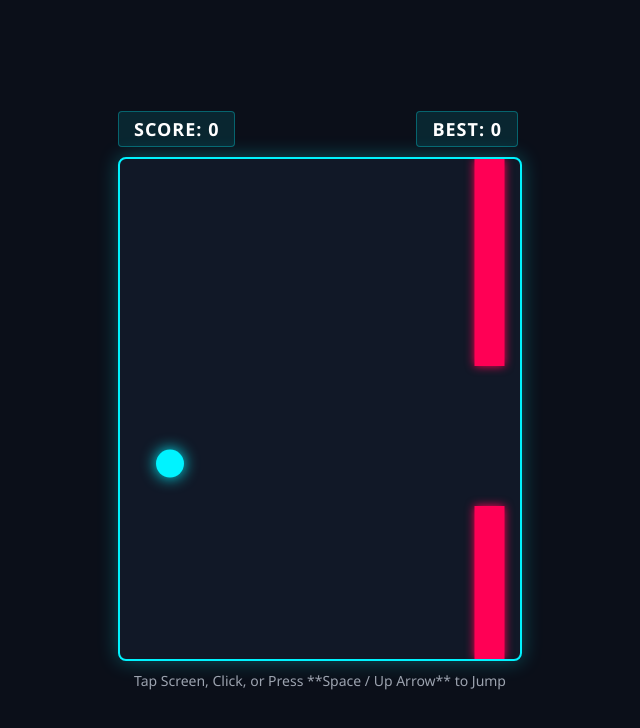
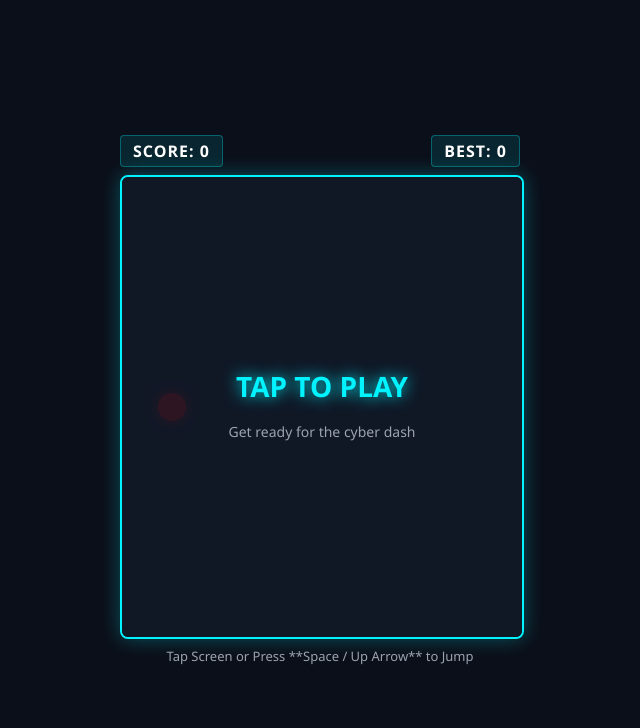
Before and after one commit to nexxy890-art/Cyber-Runner, a plain HTML site: page index.html in a window 1280 px wide. Shown: the whole page, without its empty margins (320-960 px from the left). Drawn offline with Linux system fonts and the light colour scheme; no server answers.

Commit message:
Update index.html

```diff
--- a/index.html
+++ b/index.html
@@ -2,7 +2,7 @@
 <html lang="en">
 <head>
     <meta charset="UTF-8">
-    <meta name="viewport" content="width=device-width, initial-scale=1.0">
+    <meta name="viewport" content="width=device-width, initial-scale=1.0, maximum-scale=1.0, user-scalable=no">
     <title>Neon Pulse: Cyber Dash</title>
     <style>
         body {
@@ -17,11 +17,30 @@
             justify-content: center;
             height: 100vh;
             overflow: hidden;
+            touch-action: none;
         }
 
         #game-container {
             text-align: center;
             position: relative;
+            width: 400px;
+        }
+
+        .scoreboard {
+            display: flex;
+            justify-content: space-between;
+            width: 100%;
+            margin-bottom: 8px;
+            font-size: 16px;
+            font-weight: bold;
+            letter-spacing: 1px;
+        }
+
+        .score-box {
+            background: rgba(0, 243, 255, 0.1);
+            padding: 4px 12px;
+            border-radius: 4px;
+            border: 1px solid rgba(0, 243, 255, 0.3);
         }
 
         canvas {
@@ -33,26 +52,9 @@
             border-radius: 8px;
         }
 
-        .scoreboard {
-            display: flex;
-            justify-content: space-between;
-            width: 400px;
-            margin-bottom: 10px;
-            font-size: 18px;
-            font-weight: bold;
-            letter-spacing: 1px;
-        }
-
-        .score-box {
-            background: rgba(0, 243, 255, 0.1);
-            padding: 5px 15px;
-            border-radius: 4px;
-            border: 1px solid rgba(0, 243, 255, 0.3);
-        }
-
         #instructions {
-            margin-top: 10px;
-            font-size: 14px;
+            margin-top: 8px;
+            font-size: 13px;
             color: #9ca3af;
         }
     </style>
@@ -64,16 +66,14 @@
             <div class="score-box">SCORE: <span id="currentScore">0</span></div>
             <div class="score-box">BEST: <span id="highScore">0</span></div>
         </div>
-        <canvas id="gameCanvas" width="400" height="500"></canvas>
-        <div id="instructions">Tap Screen, Click, or Press **Space / Up Arrow** to Jump</div>
+        <canvas id="gameCanvas" width="400" height="460"></canvas>
+        <div id="instructions">Tap Screen or Press **Space / Up Arrow** to Jump</div>
     </div>
 
-    <!-- Firebase SDK Scripts -->
     <script type="module">
         import { initializeApp } from "https://www.gstatic.com/firebasejs/10.8.0/firebase-app.js";
         import { getDatabase, ref, set, get, child } from "https://www.gstatic.com/firebasejs/10.8.0/firebase-database.js";
 
-        // Aapki asli Firebase configuration yahan add kar di gayi hai
         const firebaseConfig = {
             apiKey: "AIzaSyAK5S695EtUotQh7McfGA539z23hfkqQnM",
             authDomain: "sukuna-chat.firebaseapp.com",
@@ -81,7 +81,6 @@
             storageBucket: "sukuna-chat.firebasestorage.app",
             messagingSenderId: "37564963680",
             appId: "1:37564963680:web:ba9fcb336cf11a057f1c05",
-            measurementId: "G-CQ20F83JCL",
             databaseURL: "https://sukuna-chat-default-rtdb.firebaseio.com/"
         };
 
@@ -90,7 +89,7 @@
             const app = initializeApp(firebaseConfig);
             db = getDatabase(app);
         } catch (e) {
-            console.log("Firebase fallback to local storage active.");
+            console.log("Firebase offline mode active.");
         }
 
         const canvas = document.getElementById("gameCanvas");
@@ -100,7 +99,6 @@
         let highScore = localStorage.getItem("cyberHighScore") || 0;
         document.getElementById("highScore").innerText = highScore;
 
-        // Firebase se high score sync karne ki koshish
         if (db) {
             const dbRef = ref(db);
             get(child(dbRef, 'leaderboard/player_best')).then((snapshot) => {
@@ -112,31 +110,31 @@
                         document.getElementById("highScore").innerText = highScore;
                     }
                 }
-            }).catch((error) => {
-                console.error(error);
-            });
+            }).catch((error) => { console.error(error); });
         }
 
-        let gameRunning = true;
-
+        let gameState = "start"; // start, playing, gameover
         let player = {
             x: 50,
-            y: 250,
+            y: 230,
             radius: 14,
-            gravity: 0.6,
-            lift: -10,
+            gravity: 0.35,
+            lift: -6.5,
             velocity: 0
         };
 
         let obstacles = [];
         let frameCount = 0;
+        let colorHue = 0; // Ball ke color change ke liye
 
         function drawPlayer() {
+            // Smooth color shifting using HSL
+            let currentColor = `hsl(${colorHue}, 100%, 50%)`;
             ctx.beginPath();
             ctx.arc(player.x, player.y, player.radius, 0, Math.PI * 2);
-            ctx.fillStyle = "#00f3ff";
+            ctx.fillStyle = currentColor;
             ctx.shadowBlur = 15;
-            ctx.shadowColor = "#00f3ff";
+            ctx.shadowColor = currentColor;
             ctx.fill();
             ctx.closePath();
             ctx.shadowBlur = 0;
@@ -152,13 +150,49 @@
             ctx.shadowBlur = 0;
         }
 
+        function drawScreenText() {
+            ctx.fillStyle = "rgba(17, 24, 39, 0.88)";
+            ctx.fillRect(0, 0, canvas.width, canvas.height);
+
+            ctx.textAlign = "center";
+            ctx.shadowBlur = 15;
+
+            if (gameState === "start") {
+                ctx.fillStyle = "#00f3ff";
+                ctx.shadowColor = "#00f3ff";
+                ctx.font = "bold 28px 'Segoe UI', sans-serif";
+                ctx.fillText("TAP TO PLAY", canvas.width / 2, canvas.height / 2 - 10);
+
+                ctx.fillStyle = "#9ca3af";
+                ctx.font = "14px 'Segoe UI', sans-serif";
+                ctx.shadowBlur = 0;
+                ctx.fillText("Get ready for the cyber dash", canvas.width / 2, canvas.height / 2 + 30);
+            } else if (gameState === "gameover") {
+                ctx.fillStyle = "#ff0055";
+                ctx.shadowColor = "#ff0055";
+                ctx.font = "bold 30px 'Segoe UI', sans-serif";
+                ctx.fillText("GAME OVER", canvas.width / 2, canvas.height / 2 - 35);
+
+                ctx.fillStyle = "#ffffff";
+                ctx.font = "18px 'Segoe UI', sans-serif";
+                ctx.shadowBlur = 0;
+                ctx.fillText("Score: " + Math.floor(score), canvas.width / 2, canvas.height / 2 + 5);
+                ctx.fillText("Tap to Play Again", canvas.width / 2, canvas.height / 2 + 45);
+            }
+            ctx.shadowBlur = 0;
+            ctx.textAlign = "left";
+        }
+
         function updateGame() {
-            if (!gameRunning) return;
+            if (gameState !== "playing") return;
 
             ctx.clearRect(0, 0, canvas.width, canvas.height);
 
             player.velocity += player.gravity;
             player.y += player.velocity;
+
+            // Ball color change tick
+            colorHue = (colorHue + 1.5) % 360;
 
             if (player.y + player.radius > canvas.height) {
                 player.y = canvas.height - player.radius;
@@ -169,27 +203,15 @@
                 player.velocity = 0;
             }
 
-            if (frameCount % 90 === 0) {
-                let obsHeight = Math.floor(Math.random() * 150) + 100;
-                let gap = 140;
-                obstacles.push({
-                    x: canvas.width,
-                    y: 0,
-                    width: 30,
-                    height: obsHeight,
-                    passed: false
-                });
-                obstacles.push({
-                    x: canvas.width,
-                    y: obsHeight + gap,
-                    width: 30,
-                    height: canvas.height - (obsHeight + gap),
-                    passed: false
-                });
+            if (frameCount % 140 === 0) {
+                let obsHeight = Math.floor(Math.random() * 120) + 60;
+                let gap = 160;
+                obstacles.push({ x: canvas.width, y: 0, width: 30, height: obsHeight, passed: false });
+                obstacles.push({ x: canvas.width, y: obsHeight + gap, width: 30, height: canvas.height - (obsHeight + gap), passed: false });
             }
 
             for (let i = obstacles.length - 1; i >= 0; i--) {
-                obstacles[i].x -= 3.5;
+                obstacles[i].x -= 2.8;
 
                 if (
                     player.x + player.radius > obstacles[i].x &&
@@ -215,11 +237,13 @@
             drawObstacles();
 
             frameCount++;
-            requestAnimationFrame(updateGame);
+            if (gameState === "playing") {
+                requestAnimationFrame(updateGame);
+            }
         }
 
         function gameOver() {
-            gameRunning = false;
+            gameState = "gameover";
             let finalScore = Math.floor(score);
 
             if (finalScore > highScore) {
@@ -234,36 +258,51 @@
                     }).catch(err => console.log("Firebase sync error:", err));
                 }
             }
-
-            setTimeout(() => {
-                alert("Game Over! Score: " + finalScore + "\nClick OK to Play Again.");
-                resetGame();
-            }, 100);
+            drawScreenText();
         }
 
         function resetGame() {
             score = 0;
             document.getElementById("currentScore").innerText = "0";
-            player.y = 250;
+            player.y = 230;
             player.velocity = 0;
             obstacles = [];
             frameCount = 0;
-            gameRunning = true;
+            gameState = "playing";
             updateGame();
+        }
+
+        function handleAction() {
+            if (gameState === "start") {
+                gameState = "playing";
+                updateGame();
+            } else if (gameState === "playing") {
+                player.velocity = player.lift;
+            } else if (gameState === "gameover") {
+                resetGame();
+            }
         }
 
         window.addEventListener("keydown", (e) => {
             if (e.code === "Space" || e.code === "ArrowUp") {
-                player.velocity = player.lift;
+                handleAction();
                 e.preventDefault();
             }
         });
 
         canvas.addEventListener("click", () => {
-            player.velocity = player.lift;
+            handleAction();
         });
 
-        updateGame();
+        canvas.addEventListener("touchstart", (e) => {
+            handleAction();
+            e.preventDefault();
+        }, { passive: false });
+
+        // Initial Render
+        ctx.clearRect(0, 0, canvas.width, canvas.height);
+        drawPlayer();
+        drawScreenText();
     </script>
 </body>
-          </html>
+</html>
```
